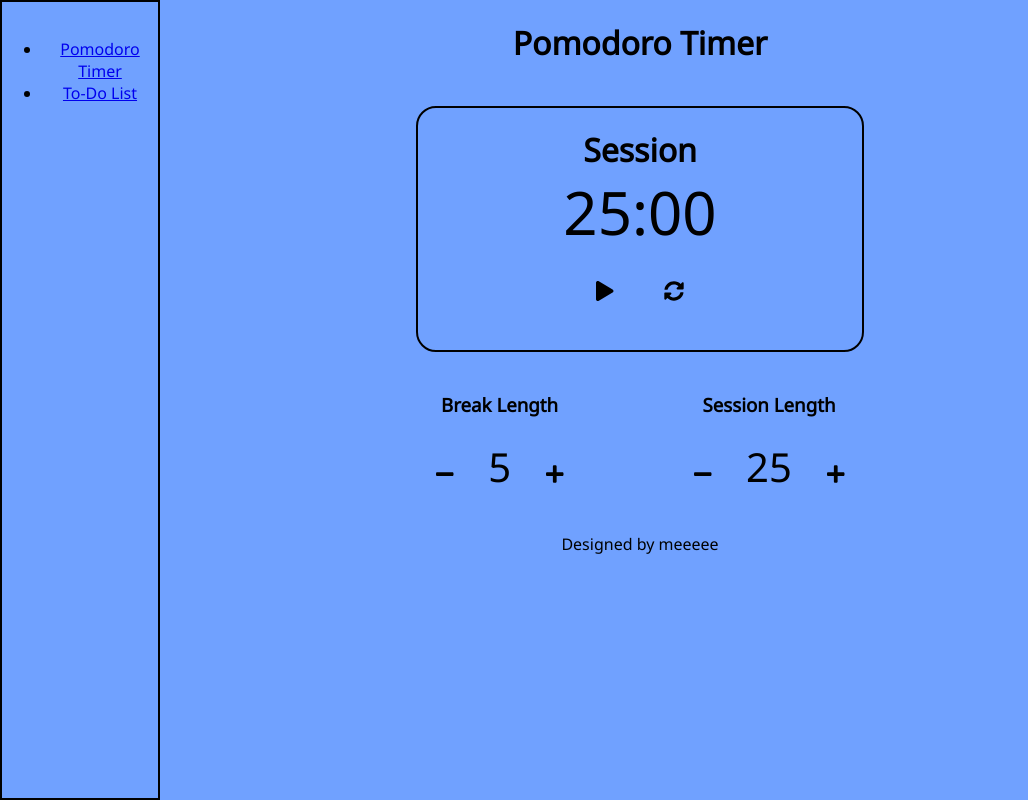
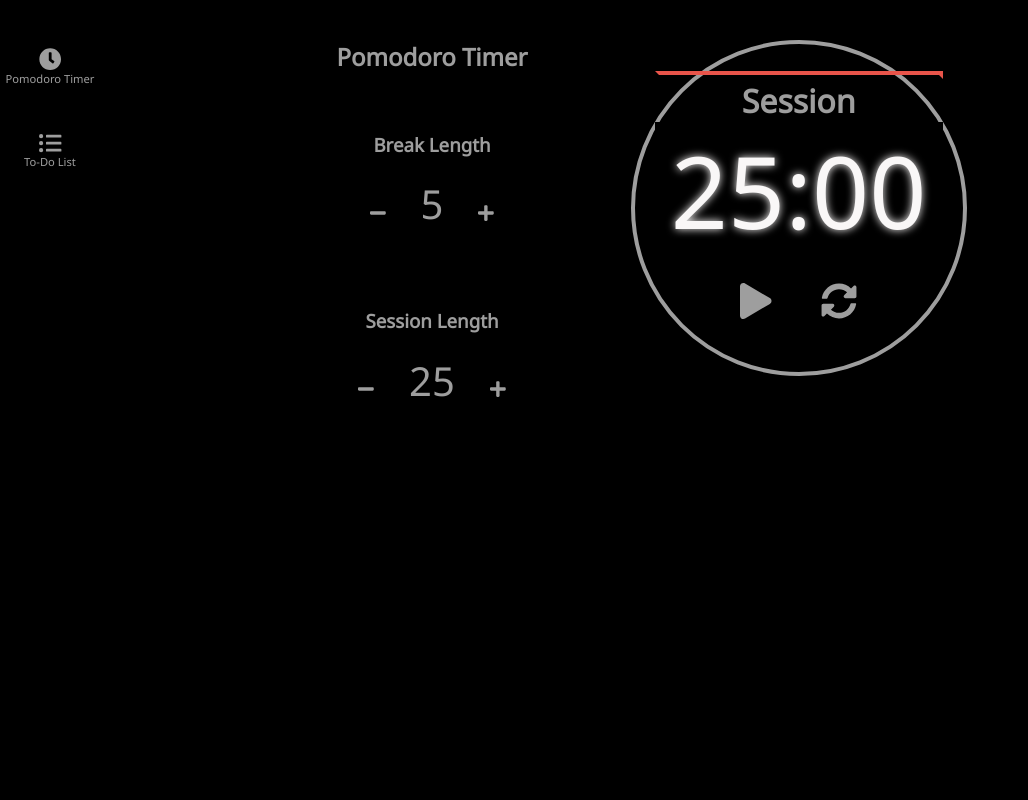
Before and after one commit to YH-Shen/pomodoro_clock, a React (Create React App) app: page / in a window 1280 px wide. Shown: the whole page, without its empty margins (0-1028 px from the left). Built offline with nearby package versions, Linux system fonts and the light colour scheme.

Commit message:
Styled the Timer, working on the progress bar animation

```diff
--- a/src/App.css
+++ b/src/App.css
@@ -2,7 +2,9 @@
 
 * {
     box-sizing: border-box;
-    background-color: #70a1ff;
+    /* background-color: #70a1ff; */
+    background-color: #000;
+    color: #9e9e9e;
     font-family: "Noto Sans", sans-serif;
 }
 
@@ -10,14 +12,26 @@
 .ToDoList {
     text-align: center;
 }
+body {
+    display: flex;
+    flex-direction: row;
+    justify-content: center;
+}
+.Clock {
+    display: flex;
 
+    justify-content: center;
+    margin: 20px;
+}
 .Counters {
     display: flex;
+    flex-direction: column;
     align-items: center;
-    justify-content: center;
+    /* justify-content: space-around; */
+    margin: 20px;
 }
 
 #break-label,
 #session-label {
-    margin: 0 20px;
+    margin: 20px;
 }
--- a/src/App.js
+++ b/src/App.js
@@ -25,6 +25,8 @@ import {
     faSyncAlt,
     faCheck,
     faTrash,
+    faClock,
+    faListUl,
 } from "@fortawesome/free-solid-svg-icons";
 import { faPlusSquare } from "@fortawesome/free-regular-svg-icons";
 library.add(
@@ -35,7 +37,9 @@ library.add(
     faSyncAlt,
     faPlusSquare,
     faCheck,
-    faTrash
+    faTrash,
+    faClock,
+    faListUl
 );
 
 function App() {
@@ -108,11 +112,9 @@ function App() {
                         <Header />
 
                         <div className="App">
-                            <h1>Pomodoro Timer</h1>
-                            <div className="Clock">
-                                {Clock({ ...clockProps })}
-                            </div>
+                            <body>
                                 <div className="Counters">
+                                    <h2>Pomodoro Timer</h2>
                                     <div id="break-label">
                                         {Counter({ ...breakProps })}
                                     </div>
@@ -120,10 +122,15 @@ function App() {
                                         {Counter({ ...sessionProps })}
                                     </div>
                                 </div>
+                                <div className="Clock">
+                                    {Clock({ ...clockProps })}
+                                </div>
+                            </body>
+
                             {/* {Music()} */}
                             <Music />
 
-                            <footer>Designed by meeeee</footer>
+                            {/* <footer>Designed by meeeee</footer> */}
                         </div>
                     </Route>
                 </Switch>
--- a/src/components/Clock.js
+++ b/src/components/Clock.js
@@ -11,7 +11,7 @@ const Clock = (props) => {
     const handleClearCount = props.onClearCount;
 
     // Debug Tool=====================================================
-    const secondsInAMinute = 2;
+    const secondsInAMinute = 60;
     // ===============================================================
 
     const [isPlaying, updateIsPlaying] = useState(false);
@@ -143,6 +143,7 @@ const Clock = (props) => {
                 <button id="start_stop" onClick={handlePlayPause}>
                     <FontAwesomeIcon
                         className="control-icon"
+                        size="2x"
                         icon={isPlaying ? "pause" : "play"}
                     />
                 </button>
@@ -150,6 +151,7 @@ const Clock = (props) => {
                 <button id="reset" onClick={handleReset}>
                     <FontAwesomeIcon
                         className="control-icon"
+                        size="2x"
                         icon="sync-alt"
                     />
                 </button>
--- a/src/components/Header.js
+++ b/src/components/Header.js
@@ -1,5 +1,6 @@
 import React from "react";
 import { Link } from "react-router-dom";
+import { FontAwesomeIcon } from "@fortawesome/react-fontawesome";
 import "../static/Header.css";
 
 const Header = (props) => {
@@ -8,10 +9,28 @@ const Header = (props) => {
             <nav>
                 <ul>
                     <li>
-                        <Link to="/">Pomodoro Timer</Link>
+                        <Link to="/">
+                            <div>
+                                <FontAwesomeIcon
+                                    icon="clock"
+                                    size="2x"
+                                />
+                                <br />
+                                Pomodoro Timer
+                            </div>
+                        </Link>
                     </li>
                     <li>
-                        <Link to="/toDoList">To-Do List</Link>
+                        <Link to="/toDoList">
+                            <div>
+                                <FontAwesomeIcon
+                                    icon="list-ul"
+                                    size="2x"
+                                />
+                                <br />
+                                To-Do List
+                            </div>
+                        </Link>
                     </li>
                 </ul>
             </nav>
--- a/src/static/Clock.css
+++ b/src/static/Clock.css
@@ -2,30 +2,50 @@
     background-color: transparent;
     margin: 20px;
     padding: 20px;
-    border: solid 2px #000000;
-    border-radius: 20px;
-    -webkit-border-radius: 20px;
-    -moz-border-radius: 20px;
-    -ms-border-radius: 20px;
-    -o-border-radius: 20px;
-    display: inline-block;
-    width: 35vw;
+    border: solid 4px #9e9e9e;
+    border-radius: 50%;
+    -webkit-border-radius: 50%;
+    -moz-border-radius: 50%;
+    -ms-border-radius: 50%;
+    -o-border-radius: 50%;
+    display: flex;
+    /*align-self: center;
+    */
+    flex-flow: column;
+    justify-content: center;
+    width: 21em;
+    height: 21em;
+
+    /* transform: translate(-50%, -50%);
+    -webkit-transform: translate(-50%, -50%);
+    -moz-transform: translate(-50%, -50%);
+    -ms-transform: translate(-50%, -50%);
+    -o-transform: translate(-50%, -50%); */
+}
+/* Animation */
+.clock-container:before {
+    content: "";
+    border: 4px solid transparent;
+    border-top: 4px solid #e8544a;
+    border-right: 4px solid #e8544a;
 }
 .clock-container h1 {
     text-align: center;
+    background-color: transparent;
     margin: 0;
 }
 .clock-container span {
-    font-size: 60px;
+    font-size: 100px;
 }
 .controls {
+    background-color: transparent;
 }
 
 .controls button {
     background-color: transparent;
     padding: 10px;
     margin: 15px;
-    font-size: 20px;
+    font-size: 18px;
     border: none;
     cursor: pointer;
 }
@@ -38,3 +58,8 @@
 .control-icon {
     pointer-events: none;
 }
+
+#time-left {
+    color: #f9f7f7;
+    text-shadow: 0 0 9px;
+}
--- a/src/static/Counter.css
+++ b/src/static/Counter.css
@@ -1,10 +1,12 @@
 .timer-container {
-    margin: 20px;
+    margin: 0 20px;
 }
 .timer-container h1 {
     text-align: center;
 }
-
+h2 {
+    margin-top: 20px;
+}
 .controls {
 }
 
--- a/src/static/Header.css
+++ b/src/static/Header.css
@@ -1,6 +1,6 @@
 nav {
     height: 100%;
-    width: 160px;
+    width: 100px;
     position: fixed;
     z-index: 1;
     top: 0;
@@ -8,5 +8,21 @@ nav {
     /* background-color: #111; */
     border: black solid 2px;
     overflow-x: hidden;
-    padding-top: 20px;
+    /* padding-top: 29px; */
 }
+
+nav ul {
+    list-style-type: none;
+    padding: 0px;
+}
+
+nav ul li a {
+    /* width: 100%; */
+
+    text-decoration: none;
+    color: #000;
+    font-size: 0.7em;
+}
+nav ul li {
+    margin: 46px 0px;
+}
```
Lines whose indentation alone changed are shown as unchanged.
